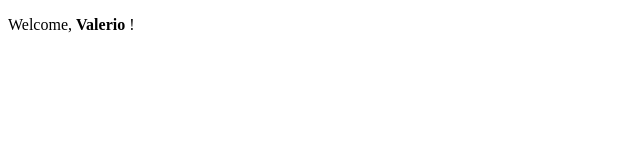
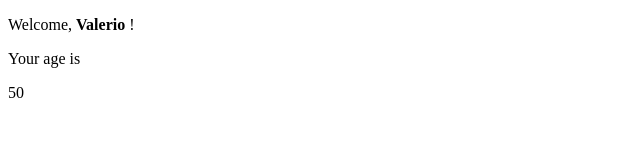
Before and after one commit to JennyPersichini/react-exercises, a React (Create React App) app in the folder react-exercises/: page / in a window 1280 px wide. Shown: the top 160 px of the page, without its empty margins (0-640 px from the left). Built offline with nearby package versions, Linux system fonts and the light colour scheme.

Commit message:
corretto

```diff
--- a/react-exercises/src/Age.js
+++ b/react-exercises/src/Age.js
@@ -1,19 +1,15 @@
 import React from 'react';
-import ReactDOM from "react-dom";
 
-const root = ReactDOM.createRoot(document.querySelector("#root"));
 export default class Age extends React.Component {
     render() {
-        return (
-            <div>
-                 {this.props.age !== undefined ? <p>Your age is {this.props.age}</p> : undefined}
-            </div>
-        )
+      return (
+          <div>
+          <p>Your age is {this.props.age >= 18 && this.props.age <= 65 && <p>{this.props.age}</p> }</p>
+          </div>
+          )
     }
-}
+  }
 
     /* static defaultProps = {
         age: '27',
-      };
-
- root.render(<Age />);   */
+      }; */
--- a/react-exercises/src/Welcome.js
+++ b/react-exercises/src/Welcome.js
@@ -1,5 +1,6 @@
 import React from "react";
 import ReactDOM from "react-dom";
+import Age from './Age';
 
 const root = ReactDOM.createRoot(document.getElementById("root"));
 export default class Welcome extends React.Component {
@@ -7,6 +8,7 @@ export default class Welcome extends React.Component {
     return (
       <div>
         <p> Welcome, <strong>{this.props.name}</strong> !</p>
+        <Age age="50" />
       </div>
     );
   }
```
